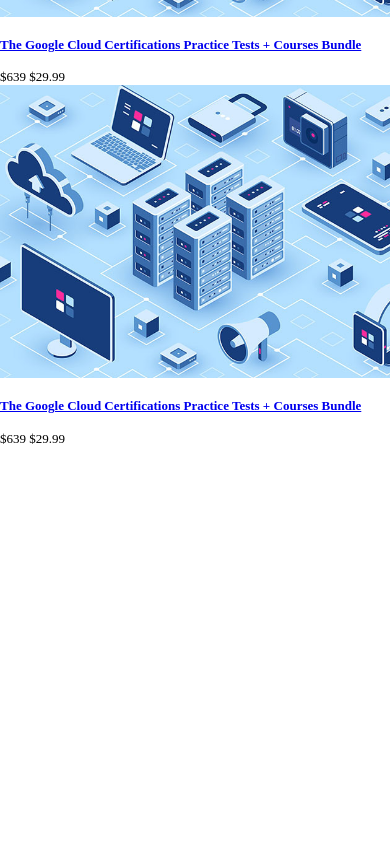
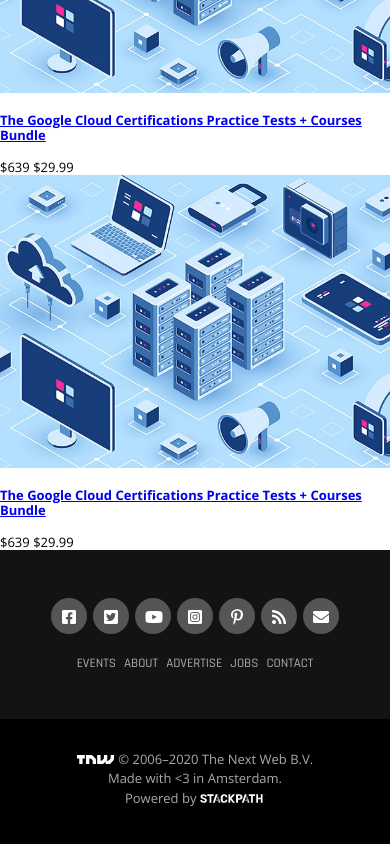
Before and after one commit to yoko-vicky/building-with-responsive-design, a website: page index.html in a window 390 px wide. Shown: the part 6388-7232 px from the top of the page. Before the commit the page ends 6848 px from the top, so only its background shows below. Drawn offline with nearby package versions, Linux system fonts and the light colour scheme.

Commit message:
styles footer for mobile first

```diff
--- /dev/null
+++ b/assets/styles/footer.css
@@ -0,0 +1,85 @@
+.main-footer {
+  text-align: center;
+}
+
+/* .footer-links {
+} */
+
+.footer-wrapper {
+  background-color: var(--color-dark-grey-1);
+  padding: 35px 0;
+}
+
+.footer-links-social {
+  display: flex;
+  align-items: center;
+  justify-content: center;
+  margin-bottom: 21px;
+}
+
+.footer-links-social li {
+  background-color: var(--color-medium-grey);
+  border-radius: 50%;
+  padding: 10px;
+  margin: 0 3px;
+  height: 16px;
+  width: 16px;
+}
+
+.footer-links-menu a {
+  text-decoration: none;
+  color: var(--color-light-grey);
+  font-size: 13px;
+  font-family: var(--font-family-tertiary);
+}
+
+.footer-links-social li a {
+  color: white;
+  font-size: 16px;
+}
+
+.footer-links-menu {
+  display: flex;
+  align-items: center;
+  justify-content: center;
+  text-transform: uppercase;
+}
+
+.footer-links-menu li {
+  margin: 0 4px;
+}
+
+.footer-legal {
+  display: flex;
+  flex-direction: column;
+  color: #aaa;
+  background-color: black;
+  font-size: 13px;
+  padding: 2.5em;
+}
+
+.footer-legal span {
+  margin-bottom: 5px;
+}
+
+.f-logo {
+  height: 9px;
+  margin-right: 1px;
+}
+
+.stackpath-img {
+  height: 9px;
+}
+
+@media screen and (min-width: 768px) {
+  .footer-legal {
+    flex-direction: row;
+    justify-content: center;
+  }
+}
+
+@media screen and (min-width: 1024px) {
+  body {
+    background-color: blue;
+  }
+}
--- a/assets/styles/general.css
+++ b/assets/styles/general.css
@@ -1,6 +1,7 @@
 @import url("https://fonts.googleapis.com/css2?family=Rajdhani:wght@500&display=swap");
 @import url("https://fonts.googleapis.com/css2?family=Montserrat:wght@400;700&display=swap");
 @import url("https://fonts.googleapis.com/css2?family=Open+Sans:wght@400;700&display=swap");
+
 :root {
   --color-primary: #f42;
   --color-secondary: #fd3;
@@ -16,10 +17,15 @@
 }
 
 body {
-  font-family: --font-family-primary;
+  font-family: var(--font-family-primary);
   font-size: 13px;
 }
 
 img {
   max-width: 100%;
 }
+
+ul {
+  list-style: none;
+  padding: 0;
+}
--- a/assets/styles/style.css
+++ b/assets/styles/style.css
@@ -1,6 +1,9 @@
 @import "general.css";
 @import "header.css";
-@import "cover-stories.css"; /* @media screen and (min-width: 768px) {
+@import "cover-stories.css";
+@import "footer.css";
+
+/* @media screen and (min-width: 768px) {
   body {
     background-color: yellow;
   }
--- a/index.html
+++ b/index.html
@@ -284,15 +284,31 @@
       </div>
     </section>
   </main>
-  <footer>
+  <footer class="main-footer">
     <div class="footer-links">
       <div class="footer-wrapper">
         <ul class="footer-links-social">
-
+          <li><a href="#"><i class="fab fa-facebook-square"></i></a></li>
+          <li><a href="#"><i class="fab fa-twitter-square"></i></a></li>
+          <li><a href="#"><i class="fab fa-youtube"></i></a></li>
+          <li><a href="#"><i class="fab fa-instagram-square"></i></a></li>
+          <li><a href="#"><i class="fab fa-pinterest-p"></i></a></li>
+          <li><a href="#"><i class="fas fa-rss"></i></a></li>
+          <li><a href="#"><i class="fas fa-envelope"></i></a></li>
         </ul>
-        <ul class="footer-links-menu"></ul>
+        <ul class="footer-links-menu">
+          <li><a href="#">events</a></li>
+          <li><a href="#">about</a></li>
+          <li><a href="#">advertise</a></li>
+          <li><a href="#">jobs</a></li>
+          <li><a href="#">contact</a></li>
+        </ul>
       </div>
-      <div class="footer-legal"></div>
+      <div class="footer-legal">
+        <span><img class="f-logo" src="./assets/images/tnw.svg" alt="logo"> &copy; 2006–2020 The Next Web B.V.</span>
+        <span>Made with &#60;3 in Amsterdam.</span>
+        <span>Powered by <img class="stackpath-img" src="/assets/images/stackpath.svg" alt="stackpath"></span>
+      </div>
     </div>
   </footer>
 </body>
```
Also changed, not shown: assets/images/stackpath.svg (added).
